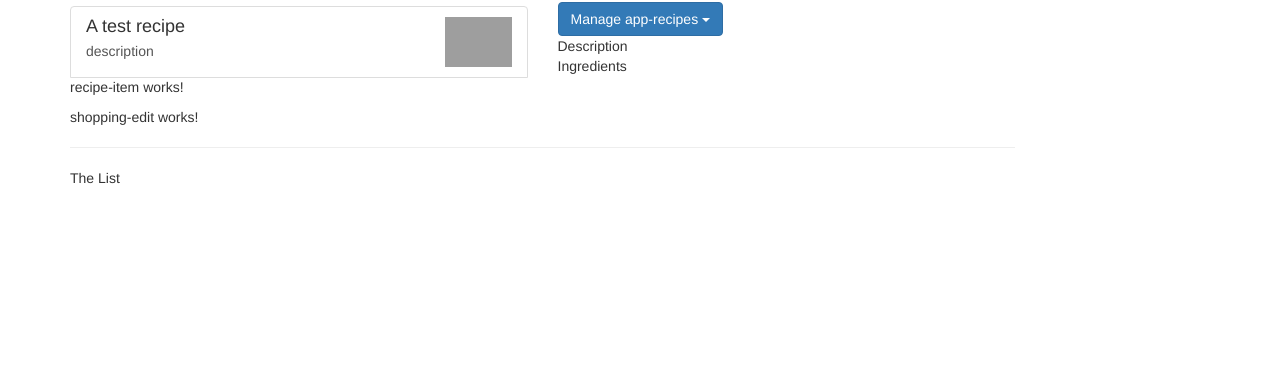
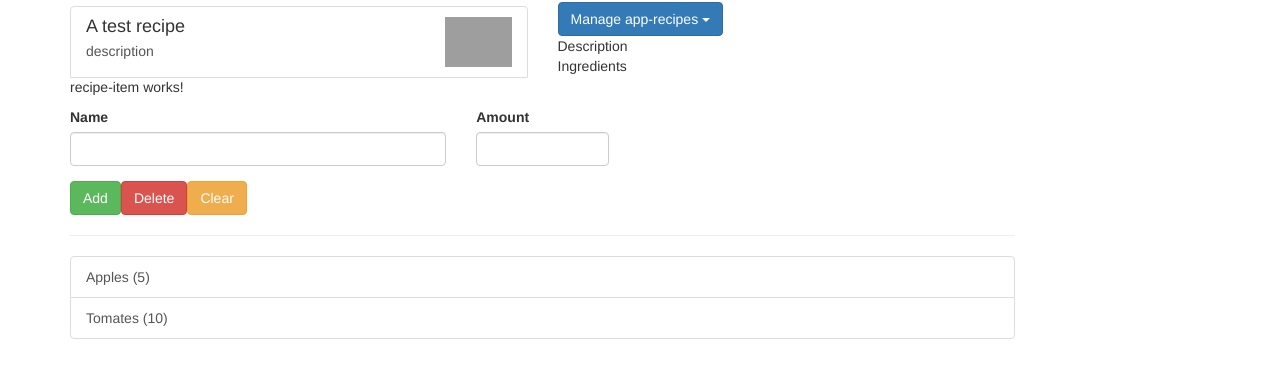
Before and after one commit to nifrendiel/shop4recipes, an Angular app in the folder shop4recipes/: page / in a window 1280 px wide. Shown: the part 141-518 px from the top of the page. Built offline with nearby package versions, Linux system fonts and the light colour scheme; grey boxes are pictures that could not be loaded.

Commit message:
added ingredients model into shopping-list component

```diff
--- /dev/null
+++ b/shop4recipes/src/app/components/sharedComponents/ingredients.model.ts
@@ -0,0 +1,3 @@
+export class Ingredient {
+    constructor(public name: string, public amount: number){}
+}
--- a/shop4recipes/src/app/components/shopping-list/shopping-edit/shopping-edit.component.html
+++ b/shop4recipes/src/app/components/shopping-list/shopping-edit/shopping-edit.component.html
@@ -1 +1,23 @@
-<p>shopping-edit works!</p>
+<div class="row">
+    <div class="col-xs-12">
+        <form>
+            <div class="row">
+                <div class="col-sm-5 form-group">
+                    <label for="name">Name</label>
+                    <input type="text" id="name" class="form-control">
+                </div>
+                <div class="col-sm-2">
+                    <label for="amount">Amount</label>
+                    <input type="number" id="amount" class="form-control">
+                </div>
+            </div>
+            <div class="row">
+                <div class="col-xs-12">
+                    <button class="btn btn-success" type="submit">Add</button>
+                    <button class="btn btn-danger" type="button">Delete</button>
+                    <button class="btn btn-warning" type="button">Clear</button>
+                </div>
+            </div>
+        </form>
+    </div>
+</div>
--- a/shop4recipes/src/app/components/shopping-list/shopping-list.component.html
+++ b/shop4recipes/src/app/components/shopping-list/shopping-list.component.html
@@ -2,6 +2,12 @@
     <div class="col-xs-10">
         <app-shopping-edit></app-shopping-edit>
         <hr>
-        <p>The List</p>
+        <ul class="list-group">
+            <a
+            class="list-group-item"
+            style="cursor: pointer;"
+            *ngFor="let ingredient of ingredients"
+            >{{ ingredient.name }} ({{ ingredient.amount }})</a>
+        </ul>
     </div>
 </div>
--- a/shop4recipes/src/app/components/shopping-list/shopping-list.component.ts
+++ b/shop4recipes/src/app/components/shopping-list/shopping-list.component.ts
@@ -1,4 +1,5 @@
 import { Component, OnInit } from '@angular/core';
+import { Ingredient } from '../sharedComponents/ingredients.model';
 
 @Component({
   selector: 'app-shopping-list',
@@ -6,6 +7,10 @@
   styleUrls: ['./shopping-list.component.scss']
 })
 export class ShoppingListComponent implements OnInit {
+ingredients: Ingredient[] = [
+  new Ingredient('Apples', 5),
+  new Ingredient('Tomates', 10),
+];
 
   constructor() { }
 
```
